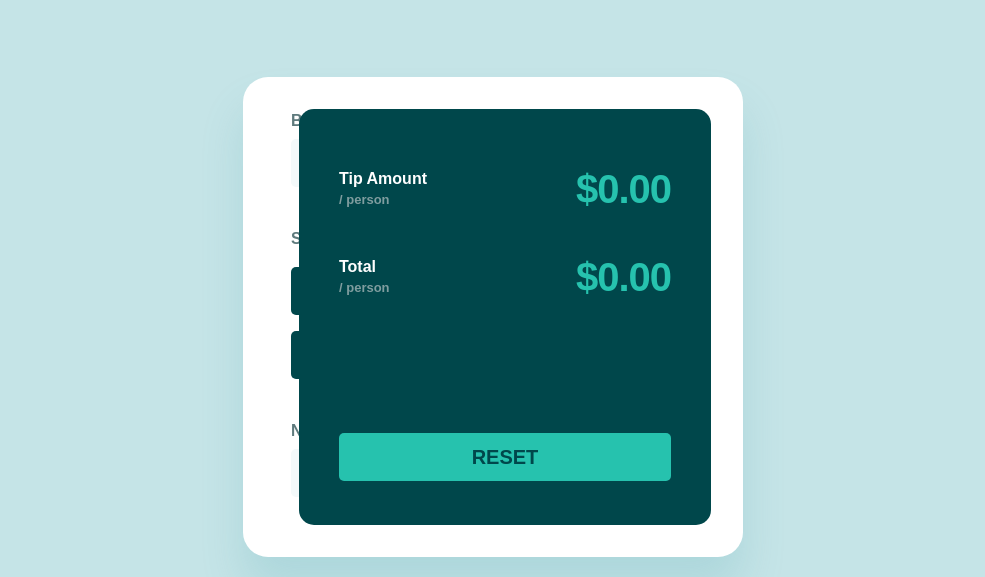
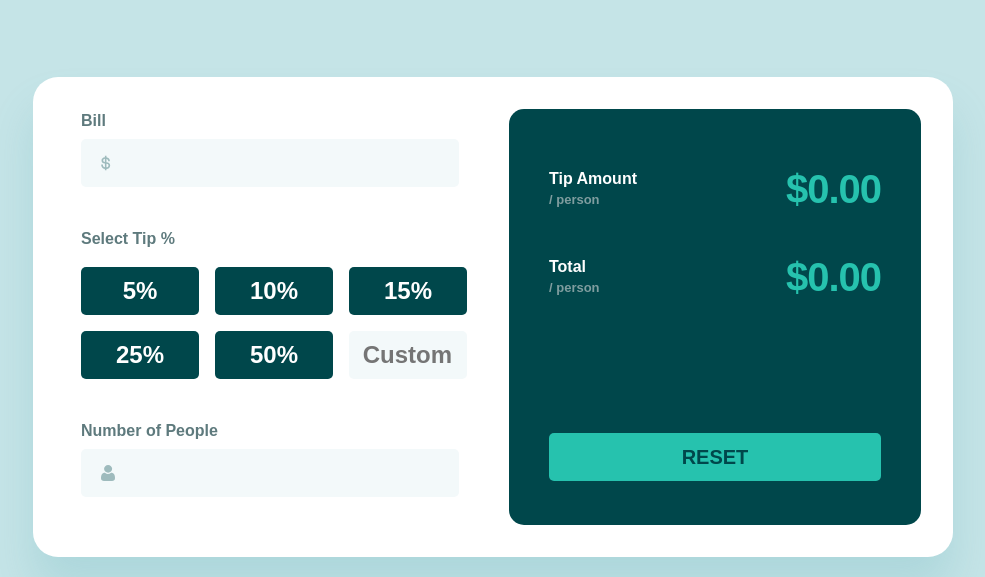
Before and after one commit to Beka-Merebashvili/Tip-calculator, a plain HTML site: page index.html in a window 1536 px wide. Shown: the part 223-800 px from the top of the page, without its empty margins (275-1260 px from the left). Drawn offline with Linux system fonts and the light colour scheme.

Commit message:
fix desktop main-container styles

```diff
--- a/styles/style.css
+++ b/styles/style.css
@@ -188,7 +188,7 @@ input[type="number"] {
     margin: 162px 0 80px 0;
   }
   .main-container {
-    width: 920px;
+    max-width: 920px;
     height: 480px;
     border-radius: 25px;
     align-items: flex-start;
```
